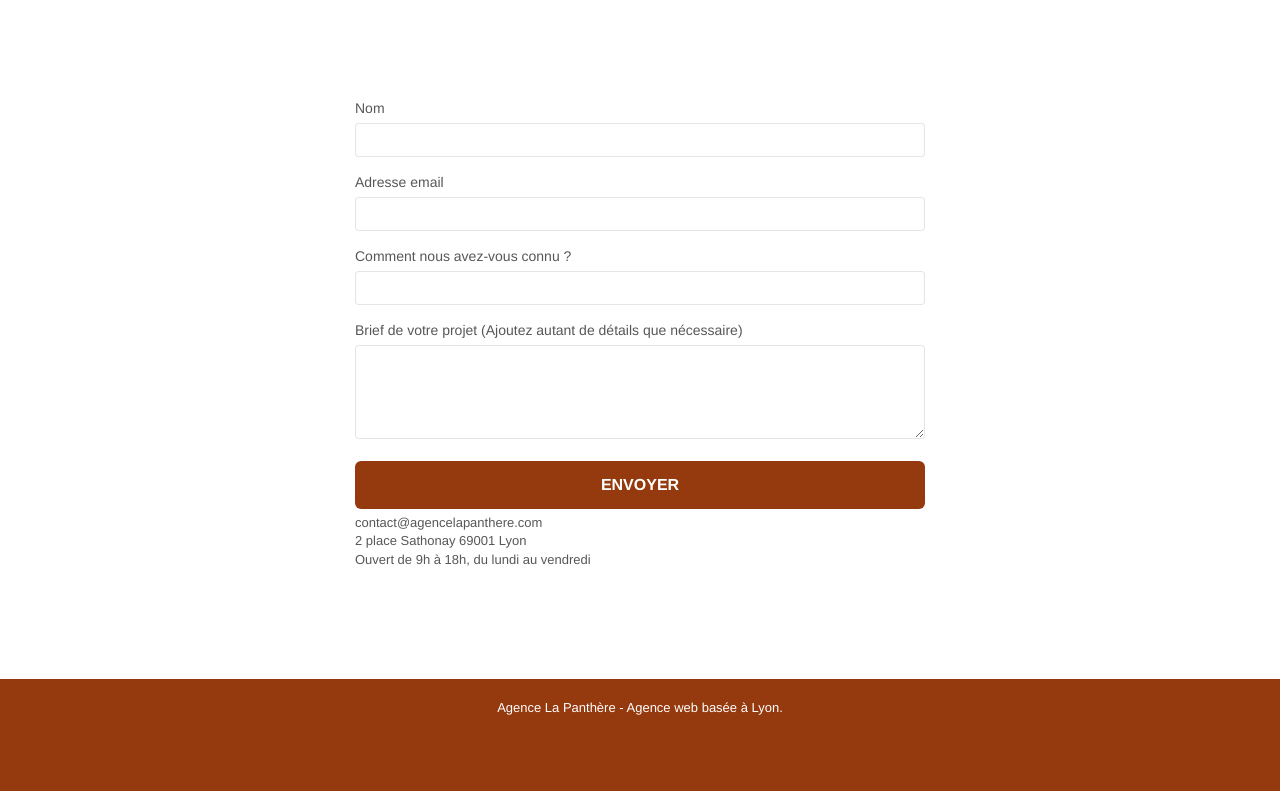
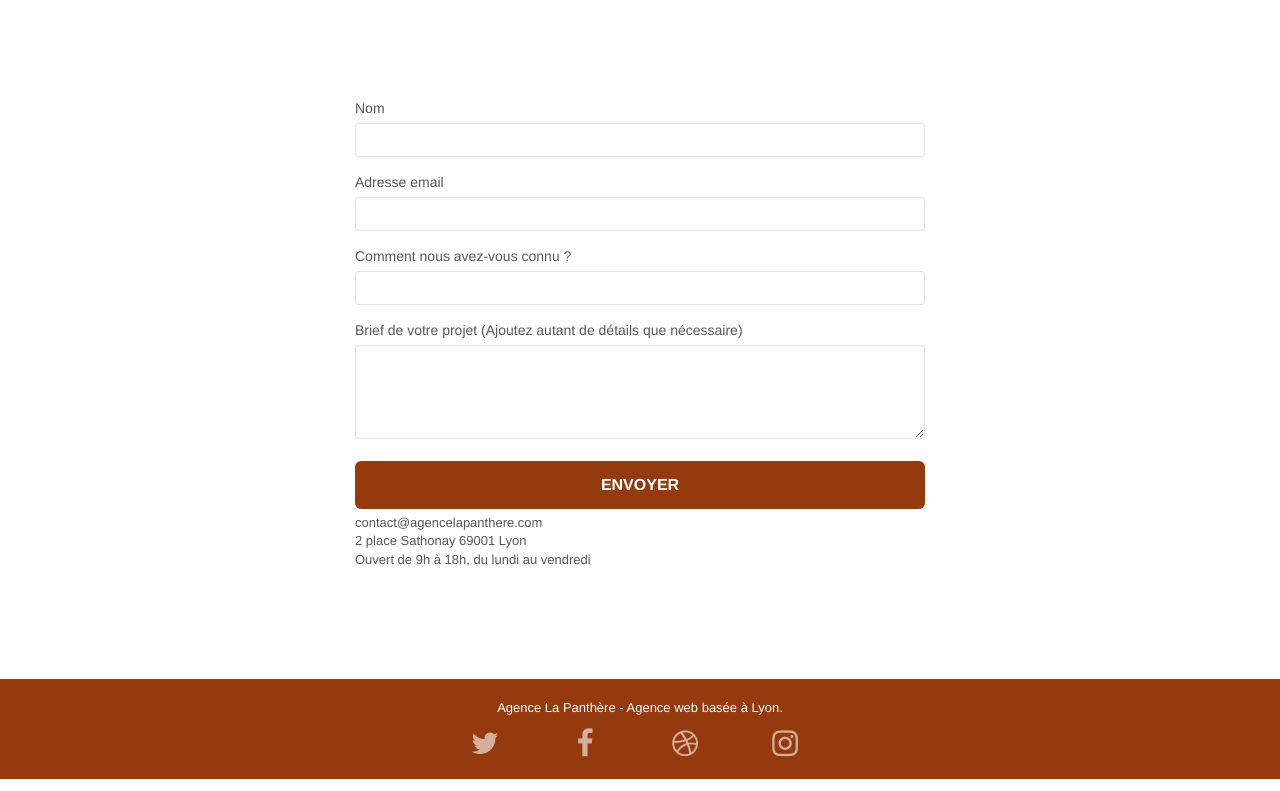
Before and after one commit to VIEIRA-Michel/LaPanthere, a plain HTML site: page contact.html in a window 1280 px wide. Shown: the part 403-1194 px from the top of the page. Drawn offline with nearby package versions, Linux system fonts and the light colour scheme.

Commit message:
Ajout du cdn pour font-awesome sur la page contact

```diff
--- a/contact.html
+++ b/contact.html
@@ -7,6 +7,7 @@
 	<meta name="viewport" content="width=device-width, initial-scale=1.0, viewport-fit=cover">
 	<link rel="shortcut icon" type="image/png" href="favicon.jpg">
 
+	<link rel="stylesheet" href="https://cdnjs.cloudflare.com/ajax/libs/font-awesome/4.7.0/css/font-awesome.css">
 	<link rel="stylesheet" type="text/css" href="./css/et-line.css">
 	<link rel="stylesheet" type="text/css" href="./css/bootstrap.css">
 	<link rel="stylesheet" type="text/css" href="style.css">
```
